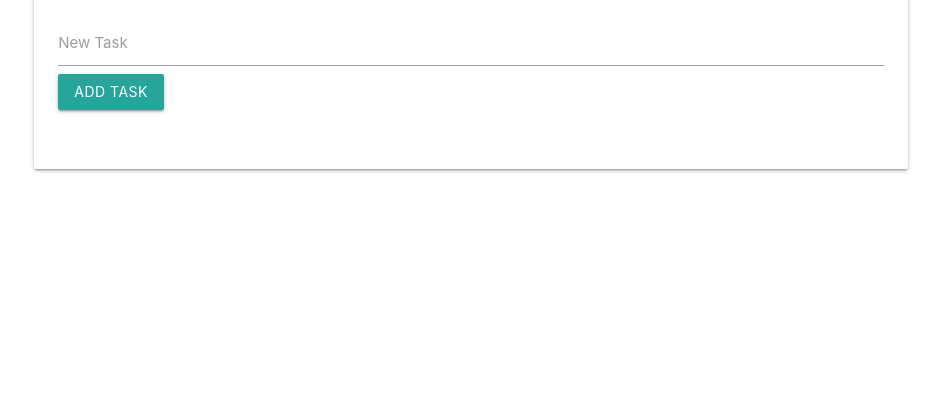
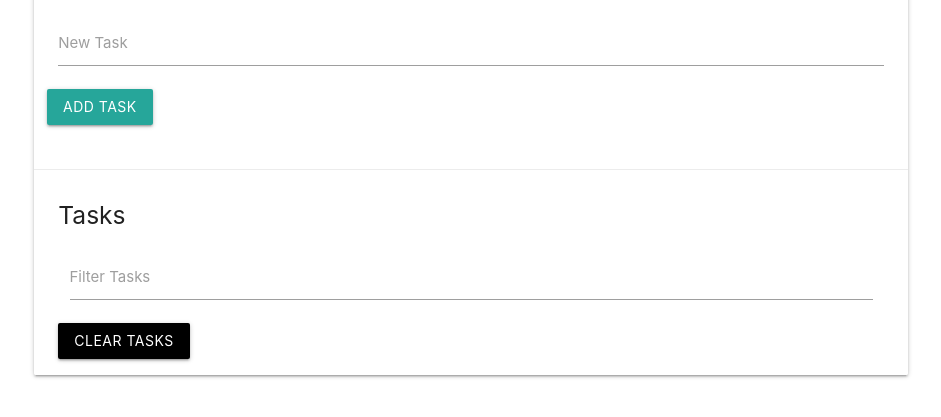
Before and after one commit to mmianchi/file, a plain HTML site: page index.html in a window 1280 px wide. Shown: the part 67-484 px from the top of the page, without its empty margins (169-1110 px from the left). Drawn offline with nearby package versions, Linux system fonts and the light colour scheme.

Commit message:
create card,wip

```diff
--- a/index.html
+++ b/index.html
@@ -22,10 +22,19 @@
                 <div class="input-field col s12">
                   <input type="text" name="task" id="task">
                   <label for="task">New Task</label>
-                  <input type="submit" value="Add Task" class="btn">
                 </div>
+                <input type="submit" value="Add Task" class="btn">
               </form>
             </div>
+          </div>
+          <div class="card-action">
+            <h5 id="task-title">Tasks</h5>
+              <div class="input-field col s12">
+                <input type="text" name="filter" id="filter">
+                <label for="filter">Filter Tasks</label>
+              </div>
+              <ul class="clear-collection"></ul>
+              <a href="#" class="clear-tasks btn black">Clear Tasks</a>
           </div>
         </div>
       </div>
```
